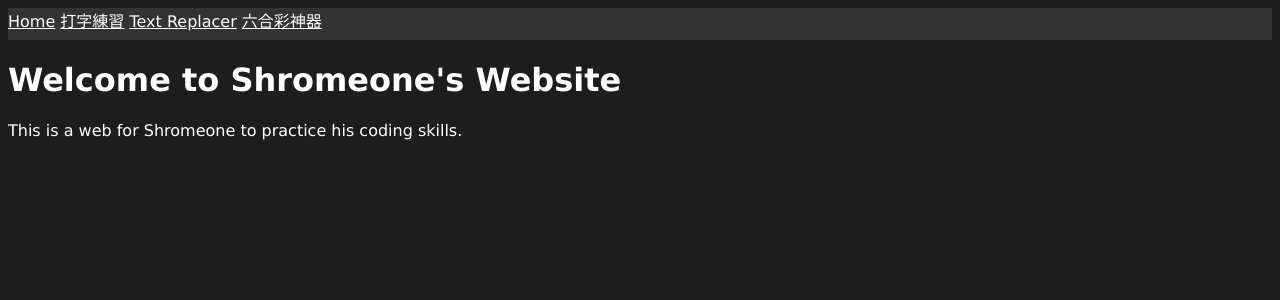
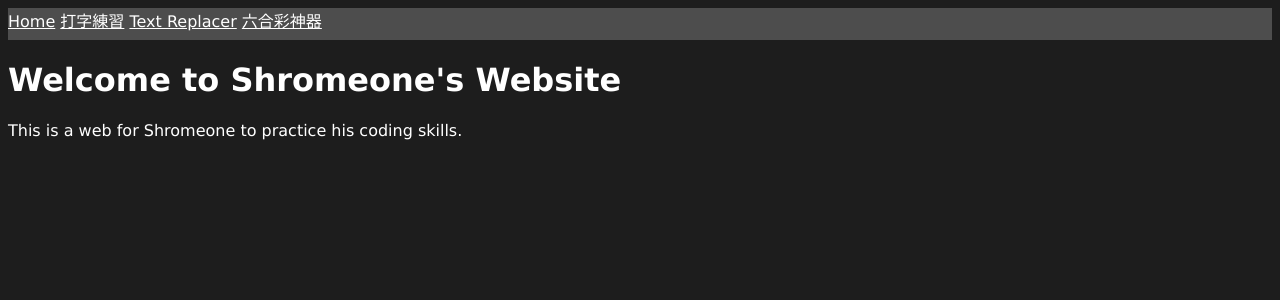
Before and after one commit to Shromeone/ShromeWeb, a SvelteKit app: page / in a window 1280 px wide. Shown: the top 300 px of the page. Built offline with nearby package versions, Linux system fonts and the light colour scheme.

Commit message:
Fix Wrong Words upon click, Auto focus when testing

```diff
--- a/src/routes/+layout.svelte
+++ b/src/routes/+layout.svelte
@@ -22,7 +22,7 @@
   nav {
     width: 100%;
     height: 2rem;
-    background-color: rgb(51, 51, 51);
+    background-color: rgb(77, 77, 77);
   }
   a {
     font-family: Verdana;
```
Also changed, not shown: src/routes/typing/+page.svelte (+6 -2 lines).
